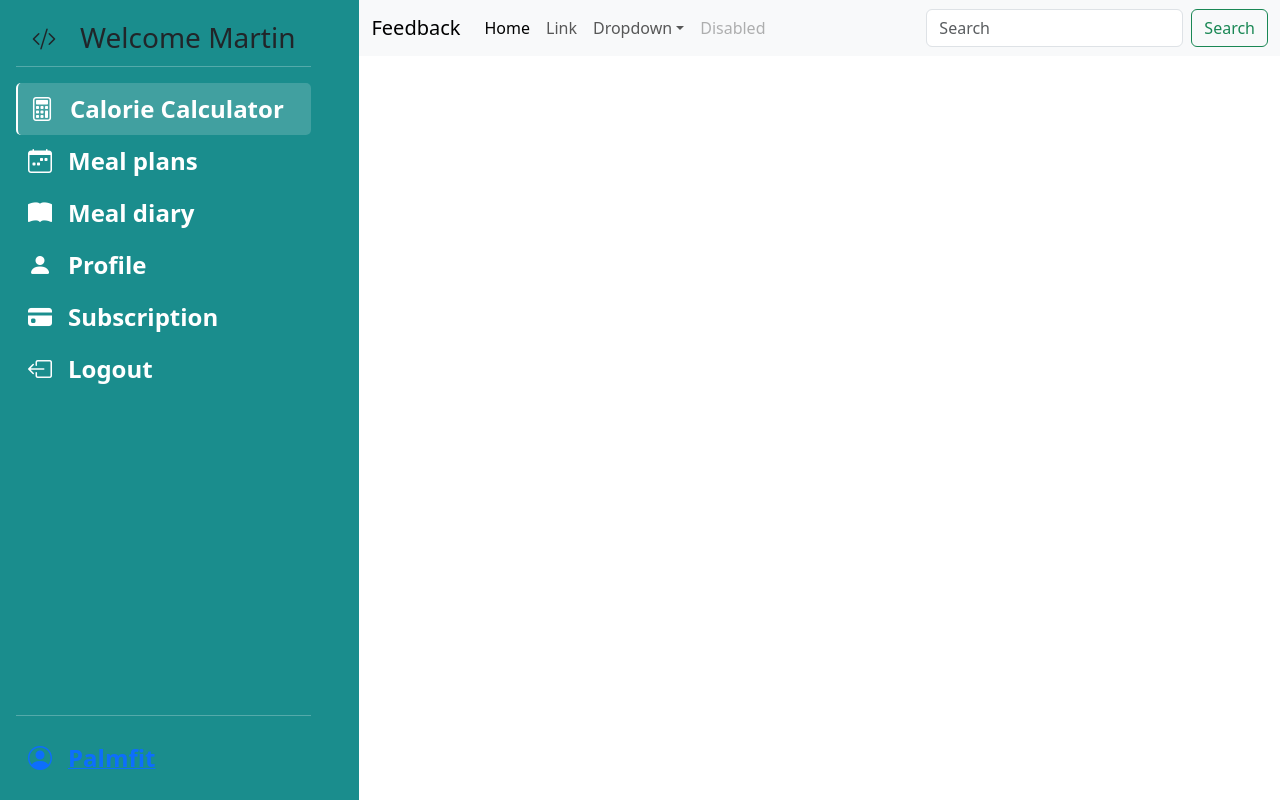
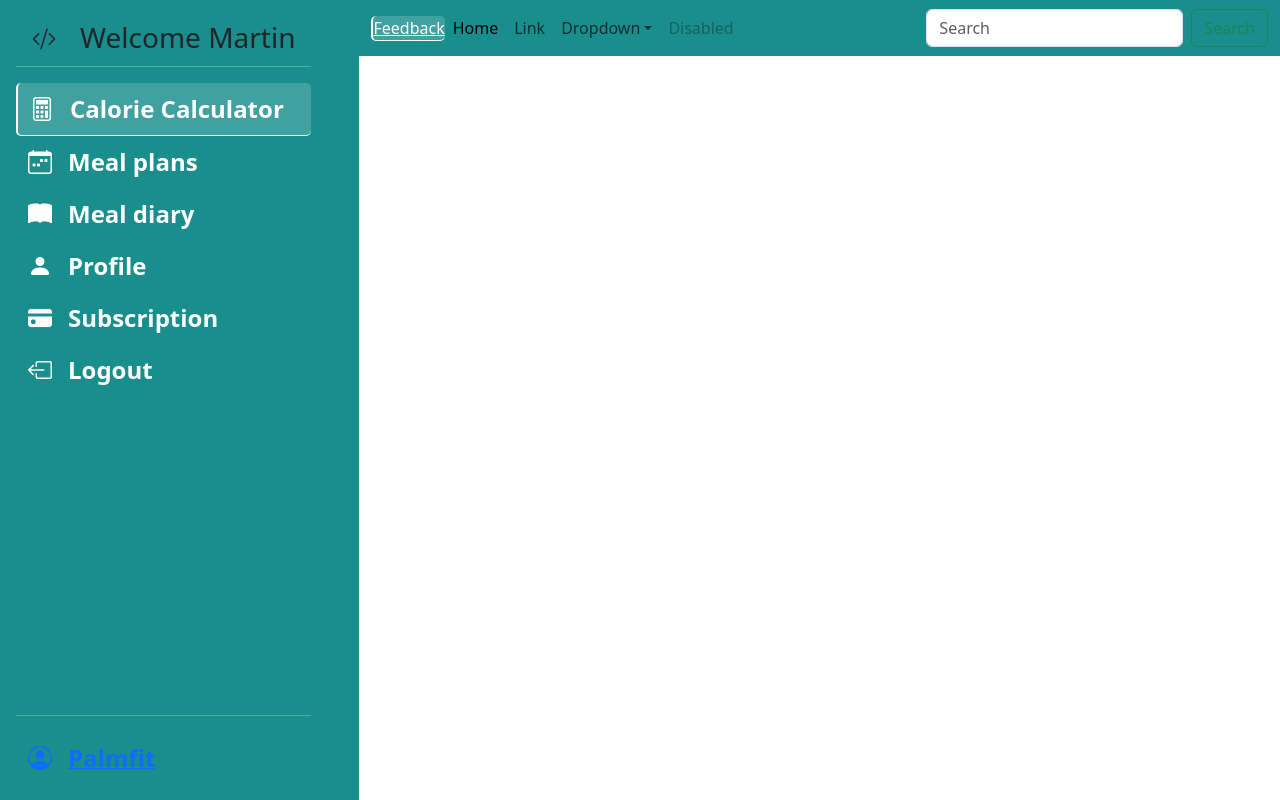
Before and after one commit to martinmatics100/Palmfit-FE, a React (Create React App) app in the folder palmfit_ui/: page / in a window 1280 px wide. Built offline with nearby package versions, Linux system fonts and the light colour scheme.

Commit message:
still working on the dashboard

```diff
--- a/palmfit_ui/src/components/Navbar.jsx
+++ b/palmfit_ui/src/components/Navbar.jsx
@@ -1,10 +1,17 @@
-import React from "react";
+import React, { useState } from "react";
+import "../css/style.css";
 
 export default function Navbar() {
+  const [active, SetActive] = useState(1);
   return (
-    <nav class="navbar navbar-expand-lg bg-body-tertiary">
+    <nav class="navbar navbar navbar-expand-lg">
       <div class="container-fluid">
-        <a class="navbar-brand" href="#">
+        <a
+          class="navbar-brand"
+          href="#"
+          className={active === 1 ? "active nav-item" : "nav-item"}
+          onClick={(e) => SetActive(1)}
+        >
           Feedback
         </a>
         <button
@@ -20,17 +27,29 @@ export default function Navbar() {
         </button>
         <div class="collapse navbar-collapse" id="navbarSupportedContent">
           <ul class="navbar-nav me-auto mb-2 mb-lg-0">
-            <li class="nav-item">
+            <li
+              class="nav-item"
+              className={active === 2 ? "active nav-item" : "nav-item"}
+              onClick={(e) => SetActive(2)}
+            >
               <a class="nav-link active" aria-current="page" href="#">
                 Home
               </a>
             </li>
-            <li class="nav-item">
+            <li
+              class="nav-item"
+              className={active === 3 ? "active nav-item" : "nav-item"}
+              onClick={(e) => SetActive(3)}
+            >
               <a class="nav-link" href="#">
                 Link
               </a>
             </li>
-            <li class="nav-item dropdown">
+            <li
+              class="nav-item dropdown"
+              className={active === 4 ? "active nav-item" : "nav-item"}
+              onClick={(e) => SetActive(4)}
+            >
               <a
                 class="nav-link dropdown-toggle"
                 href="#"
@@ -61,7 +80,11 @@ export default function Navbar() {
                 </li>
               </ul>
             </li>
-            <li class="nav-item">
+            <li
+              class="nav-item"
+              className={active === 5 ? "active nav-item" : "nav-item"}
+              onClick={(e) => SetActive(5)}
+            >
               <a class="nav-link disabled" aria-disabled="true">
                 Disabled
               </a>
--- a/palmfit_ui/src/css/style.css
+++ b/palmfit_ui/src/css/style.css
@@ -31,3 +31,33 @@
   color: #ffffff;
   border-left: 2px solid #ffffff;
 }
+
+/* -----------------------
+Navbar
+---------------------------- */
+
+.navbar {
+  background-color: #1a8d8d;
+}
+
+.navbar ul li {
+  transition: all 0.2s ease-in-out;
+}
+
+.navbar ul li:hover {
+  background-color: #e4f0f031;
+  border-radius: 5px;
+  cursor: pointer;
+  border-bottom: 1px solid #ffffff;
+}
+
+.navbar ul li:hover a {
+  color: #ffffff;
+}
+
+.active {
+  background-color: #e4f0f031;
+  border-radius: 5px;
+  color: #ffffff;
+  border-bottom: 1px solid #ffffff;
+}
```
